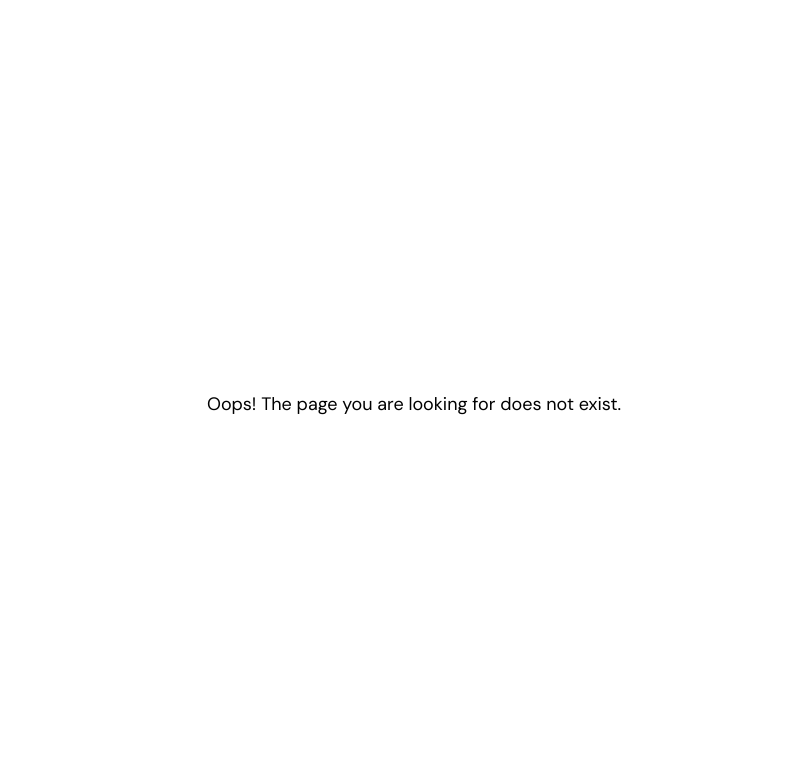
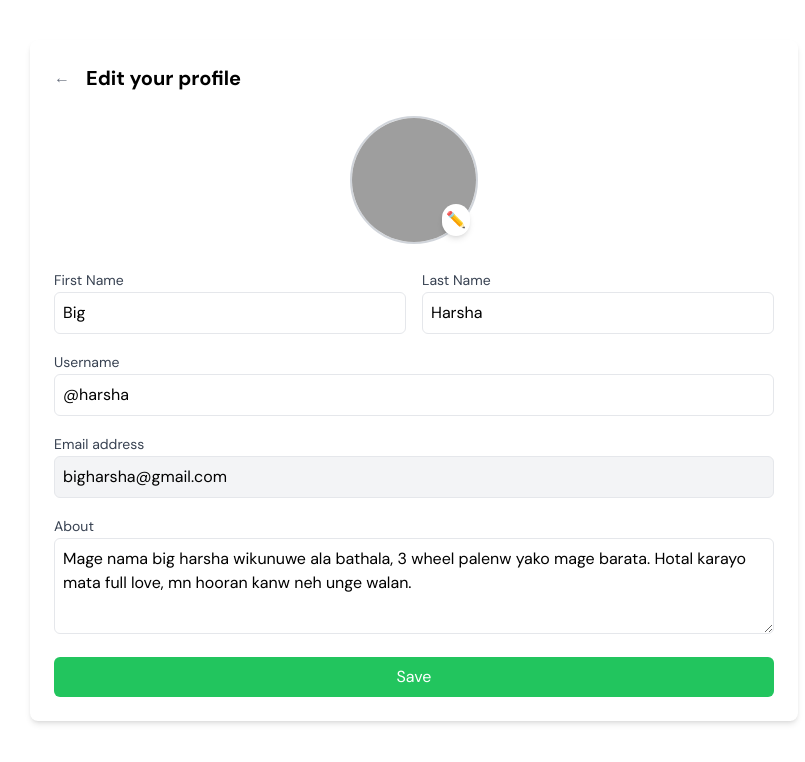
Before and after one commit to dizzpy/Greenie-Web, a React (Vite) app: page /ep in a window 1280 px wide. Shown: the top 762 px of the page, without its empty margins (226-1031 px from the left). Built offline with nearby package versions, Linux system fonts and the light colour scheme; no server answers; sample sign-in values are in the browser's storage; grey boxes are pictures that could not be loaded.

Commit message:
feat:add edit profile

```diff
--- a/src/AppRoutes.jsx
+++ b/src/AppRoutes.jsx
@@ -19,6 +19,7 @@ import Register from './[features]/auth/pages/CreateAccount';
 import ForgotPassword from './[features]/auth/pages/ForgotPassword';
 import SetNewPassword from './[features]/auth/pages/SetNewPassword';
 import ProfilePage from './[features]/auth/pages/ProfilePage';
+import EditProfile from './[features]/auth/pages/EditProfile';
 import LeaderboardHome from './[features]/leaderboard/pages/LeaderboardHome';
 import CartSidebar from './[features]/shop/components/CartSidebar';
 import Notification from './components/Shop/Notification';
@@ -194,6 +195,14 @@ function AppRoutes() {
             </ProtectedRoute>
           }
         />
+        <Route
+          path="/ep"
+          element={
+            <ProtectedRoute>
+              <EditProfile />
+            </ProtectedRoute>
+          }
+        />
 
         {/* 404 Route */}
         <Route path="*" element={<NotFound />} />
--- /dev/null
+++ b/src/[features]/auth/pages/EditProfile.jsx
@@ -0,0 +1,175 @@
+//import React, { useState } from 'react';
+import { useNavigate } from 'react-router-dom';
+import { useState } from 'react';
+
+const EditProfile = () => {
+  const navigate = useNavigate();
+
+  const [user, setUser] = useState({
+    firstName: 'Big',
+    lastName: 'Harsha',
+    username: '@harsha',
+    email: 'bigharsha@gmail.com',
+    bio: 'Mage nama big harsha wikunuwe ala bathala, 3 wheel palenw yako mage barata. Hotal karayo mata full love, mn hooran kanw neh unge walan.',
+    profileImage: '/assets/profile.jpg', // Default profile image
+  });
+
+  const [selectedImage, setSelectedImage] = useState(null);
+  const [errors, setErrors] = useState({});
+
+  // Handle input changes
+  const handleChange = (e) => {
+    setUser({ ...user, [e.target.name]: e.target.value });
+    setErrors({ ...errors, [e.target.name]: '' });
+  };
+
+  // Handle image selection
+  const handleImageChange = (e) => {
+    const file = e.target.files[0];
+    if (file) {
+      const imageUrl = URL.createObjectURL(file);
+      setSelectedImage(imageUrl);
+      setUser({ ...user, profileImage: imageUrl });
+    }
+  };
+
+  // Form validation
+  const validate = () => {
+    let newErrors = {};
+    if (!user.firstName.trim()) newErrors.firstName = 'First name is required';
+    if (!user.lastName.trim()) newErrors.lastName = 'Last name is required';
+    if (user.bio.length < 10)
+      newErrors.bio = 'Bio must be at least 10 characters';
+
+    setErrors(newErrors);
+    return Object.keys(newErrors).length === 0;
+  };
+
+  // Handle form submission
+  const handleSubmit = (e) => {
+    e.preventDefault();
+    if (!validate()) return;
+
+    console.log('Updated Profile:', user);
+    alert('Profile updated successfully!');
+  };
+
+  return (
+    <div className="max-w-3xl mx-auto mt-10 p-6 bg-white rounded-lg shadow-md">
+      {/* Header */}
+      <div className="flex items-center space-x-4">
+        <button
+          onClick={() => navigate('/p')}
+          className="text-gray-500 hover:text-gray-700"
+        >
+          &larr;
+        </button>
+        <span className="text-xl font-semibold">Edit your profile</span>
+      </div>
+
+      {/* Profile Image */}
+      <div className="flex justify-center mt-6">
+        <div className="relative">
+          <img
+            src={selectedImage || user.profileImage}
+            alt="Profile"
+            className="w-32 h-32 rounded-full border-2 border-gray-300 object-cover"
+          />
+          <label className="absolute bottom-2 right-2 bg-white p-1 rounded-full shadow-md cursor-pointer">
+            ✏️
+            <input
+              type="file"
+              accept="image/*"
+              onChange={handleImageChange}
+              className="hidden"
+            />
+          </label>
+        </div>
+      </div>
+
+      {/* Form */}
+      <form onSubmit={handleSubmit} className="mt-6 space-y-4">
+        {/* Name Fields */}
+        <div className="flex space-x-4">
+          <div className="w-1/2">
+            <label className="text-gray-700 text-sm">First Name</label>
+            <input
+              type="text"
+              name="firstName"
+              value={user.firstName}
+              onChange={handleChange}
+              className="w-full p-2 border rounded-md"
+            />
+            {errors.firstName && (
+              <p className="text-red-500 text-sm">{errors.firstName}</p>
+            )}
+          </div>
+          <div className="w-1/2">
+            <label className="text-gray-700 text-sm">Last Name</label>
+            <input
+              type="text"
+              name="lastName"
+              value={user.lastName}
+              onChange={handleChange}
+              className="w-full p-2 border rounded-md"
+            />
+            {errors.lastName && (
+              <p className="text-red-500 text-sm">{errors.lastName}</p>
+            )}
+          </div>
+        </div>
+
+        {/* Username */}
+        <div>
+          <label className="text-gray-700 text-sm">Username</label>
+          <input
+            type="text"
+            name="username"
+            value={user.username}
+            onChange={handleChange}
+            className="w-full p-2 border rounded-md"
+          />
+        </div>
+
+        {/* Email */}
+        <div>
+          <label className="text-gray-700 text-sm">Email address</label>
+          <input
+            type="email"
+            name="email"
+            value={user.email}
+            readOnly
+            className="w-full p-2 border rounded-md bg-gray-100 cursor-not-allowed"
+          />
+        </div>
+
+        {/* Bio */}
+        <div>
+          <label className="text-gray-700 text-sm">About</label>
+          <textarea
+            name="bio"
+            value={user.bio}
+            onChange={handleChange}
+            className="w-full p-2 border rounded-md h-24"
+          ></textarea>
+          {errors.bio && <p className="text-red-500 text-sm">{errors.bio}</p>}
+        </div>
+
+        {/* Save Button */}
+        <button
+          type="submit"
+          className={`w-full p-2 rounded-md text-white ${
+            Object.keys(errors).length > 0
+              ? 'bg-gray-400 cursor-not-allowed'
+              : 'bg-green-500 hover:bg-green-600'
+          }`}
+          disabled={Object.keys(errors).length > 0}
+        >
+          Save
+        </button>
+      </form>
+    </div>
+  );
+};
+
+export default EditProfile;
--- a/src/[features]/auth/pages/ProfilePage.jsx
+++ b/src/[features]/auth/pages/ProfilePage.jsx
@@ -1,32 +1,139 @@
+//import React from 'react';
+import { useNavigate } from 'react-router-dom';
+//import { useState } from "react";
+
+import UserBadgesCard from '../../leaderboard/components/UserBadgesCard';
+import NavBar from '../../../components/Shared/NavBar';
+
 const ProfilePage = () => {
+  const navigate = useNavigate();
+
+  const userBadges = [
+    {
+      id: '1',
+      name: 'Quick Starter',
+      icon: 'https://github.githubassets.com/images/modules/profile/achievements/quickdraw-default.png',
+      isUnlocked: true,
+    },
+    {
+      id: '2',
+      name: 'Pull Shark',
+      icon: 'https://github.githubassets.com/images/modules/profile/achievements/pull-shark-default.png',
+      isUnlocked: true,
+    },
+    {
+      id: '3',
+      name: 'Galaxy Brain',
+      icon: 'https://github.githubassets.com/images/modules/profile/achievements/galaxy-brain-default.png',
+      isUnlocked: true,
+    },
+    {
+      id: '4',
+      name: 'Galaxy Brain',
+      icon: 'https://github.githubassets.com/images/modules/profile/achievements/yolo-default.png',
+      isUnlocked: true,
+    },
+    {
+      id: '5',
+      name: 'Galaxy Brain',
+      icon: 'https://github.githubassets.com/images/modules/profile/achievements/arctic-code-vault-contributor-default.png',
+      isUnlocked: true,
+    },
+    {
+      id: '6',
+      name: 'Galaxy Brain',
+      icon: 'https://github.githubassets.com/images/modules/profile/achievements/pair-extraordinaire-default.png',
+      isUnlocked: true,
+    },
+  ];
+
   return (
-    <div className="max-w-5xl mx-auto p-4">
+    <div>
+      {/* Global Nav */}
+      <div>
+        <NavBar />
+      </div>
+
+      {/* Main Profile Container */}
+      <div className="max-w-5xl mx-auto p-2 bg-gray-100 rounded-lg">
         {/* Profile Header */}
-      <div className="bg-white shadow-md rounded-lg p-4">
+        <div className="bg-bg-light rounded-lg p-4 relative">
           <div className="relative">
             <img
-            src="/src/assets/ppp.jpeg"
+              src="/src/assets/banner.jpg"
               alt="Banner"
-            className="w-full h-40 object-cover rounded-lg"
+              className="w-full h-36 object-cover rounded-lg"
             />
-          <div className="absolute left-4 -bottom-8 flex items-center">
+            <div className="absolute left-6 -bottom-10 flex items-center">
               <img
-              src="/src/assets/CCC.svg"
+                src="/src/assets/dizzpy.jpg"
                 alt="Profile"
                 className="w-20 h-20 rounded-full border-4 border-white"
               />
               <div className="ml-4">
-              <h2 className="text-xl text-white font-bold">Alpha Online</h2>
+                <h2 className="text-lg text-white font-bold flex items-center">
+                  Alpha Online
+                </h2>
                 <p className="text-gray-500">@alpha123</p>
               </div>
             </div>
           </div>
         </div>
 
-      {/* Content Section */}
-      <div className="grid grid-cols-3 gap-4 mt-10">
-        {/* Static Sidebar (Pinned to Top-Left) */}
-        <div className="col-span-1 bg-white shadow-md rounded-lg p-4 sticky top-4 h-fit">
+        {/* Profile Navigation + Edit Profile Button */}
+        <div className="mt-16 border-b flex items-center justify-between text-gray-600 text-sm font-semibold">
+          <div className="flex gap-6 px-6">
+            <button className="pb-2 border-b-2 border-transparent hover:border-gray-500">
+              About
+            </button>
+            <button
+              onClick={() => navigate('/challenges')}
+              className="pb-2 border-b-2 border-transparent hover:border-gray-500"
+            >
+              Challenges
+            </button>
+            <button
+              onClick={() => navigate('/shop')}
+              className="pb-2 border-b-2 border-transparent hover:border-gray-500"
+            >
+              Order History
+            </button>
+          </div>
+
+          {/* Edit Profile Button */}
+          <button
+            onClick={() => navigate('/ep')}
+            className="flex items-center bg-gray-300 text-gray-600 px-3 py-1.5 rounded-lg text-sm hover:bg-gray-400 transition"
+          >
+            <svg
+              xmlns="http://www.w3.org/2000/svg"
+              className="w-4 h-4 mr-2"
+              fill="none"
+              viewBox="0 0 24 24"
+              stroke="currentColor"
+              strokeWidth={2}
+            >
+              <path
+                strokeLinecap="round"
+                strokeLinejoin="round"
+                d="M11 16h2M16.5 7.5l-9 9H5v-2.5l9-9m1-1a2.121 2.121 0 113 3L14 10l-3-3 2.5-2.5z"
+              />
+            </svg>
+            Edit Profile
+          </button>
+        </div>
+      </div>
+
+      {/* White Space for Separation */}
+      <div className="h-6 bg-white"></div>
+
+      {/* Second Profile Container */}
+      <div className="max-w-5xl mx-auto p-2 bg-gray-100 rounded-lg">
+        <div className="grid grid-cols-3 gap-6 mt-6">
+          {/* Left Column: About + Badges (Sticky) */}
+          <div className="col-span-1 space-y-4 h-fit sticky top-4">
+            {/* About Section */}
+            <div className="bg-bg-light rounded-lg p-4">
               <h3 className="text-lg font-semibold">About</h3>
               <p className="text-gray-500 text-sm mt-2">
                 Lorem ipsum dolor sit amet, consectetur adipiscing elit. Nunc at
@@ -34,18 +141,23 @@ const ProfilePage = () => {
               </p>
               <p className="text-gray-500 mt-2 text-sm">alpha123@gmail.com</p>
               <div className="mt-2">
-            <span className="text-green-500 font-bold">Points Earned: 80%</span>
-          </div>
-          <div className="mt-4 grid grid-cols-2 gap-2">
-            <div className="w-16 h-16 bg-gray-200 rounded-lg"></div>
-            <div className="w-16 h-16 bg-gray-200 rounded-lg"></div>
+                <span className="text-green-500 font-bold">
+                  Points Earned: 80%
+                </span>
               </div>
             </div>
 
-        {/* Feed Section (Now Full Page Scrolls) */}
+            {/* Badges Section */}
+            <div className="bg-bg-light rounded-lg p-4">
+              <h3 className="text-lg font-semibold mb-2">User Badges</h3>
+              <UserBadgesCard badges={userBadges} />
+            </div>
+          </div>
+
+          {/* Right Column: Posts */}
           <div className="col-span-2 space-y-4 p-2">
-          {[1, 2, 3, 4, 5].map((post) => (
-            <div key={post} className="bg-white shadow-md rounded-lg p-4">
+            {[1, 2, 3, 4].map((post) => (
+              <div key={post} className="bg-bg-light rounded-lg p-4">
                 <div className="flex items-center space-x-2">
                   <div className="w-10 h-10 bg-gray-300 rounded-full"></div>
                   <div>
@@ -66,6 +178,7 @@ const ProfilePage = () => {
           </div>
         </div>
       </div>
+    </div>
   );
 };
 
```
Also changed, not shown: src/assets/dizzpy.jpg (added), 1 other file (tests, documents, lock files or other folders). Lines whose indentation alone changed are shown as unchanged.
